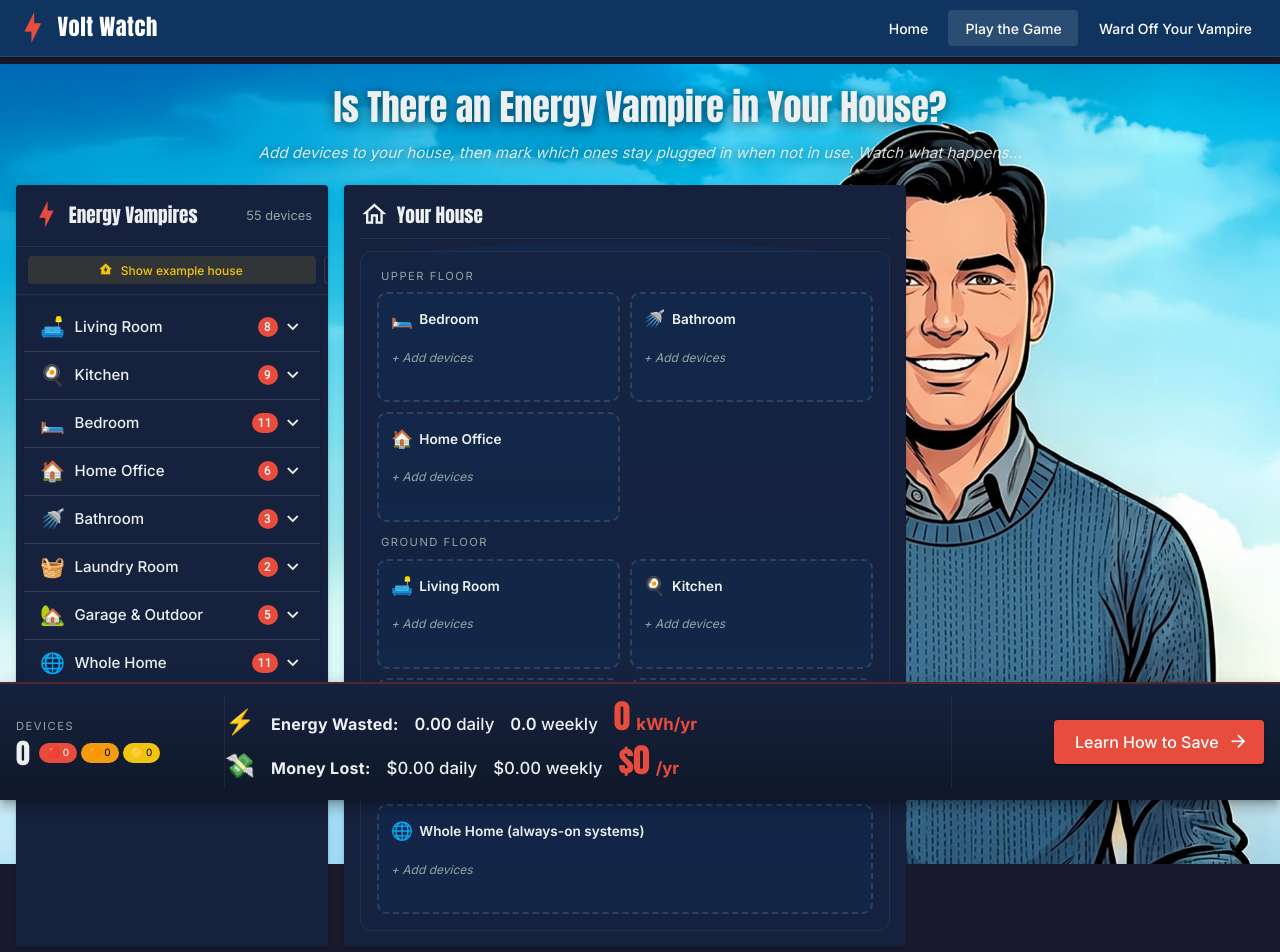
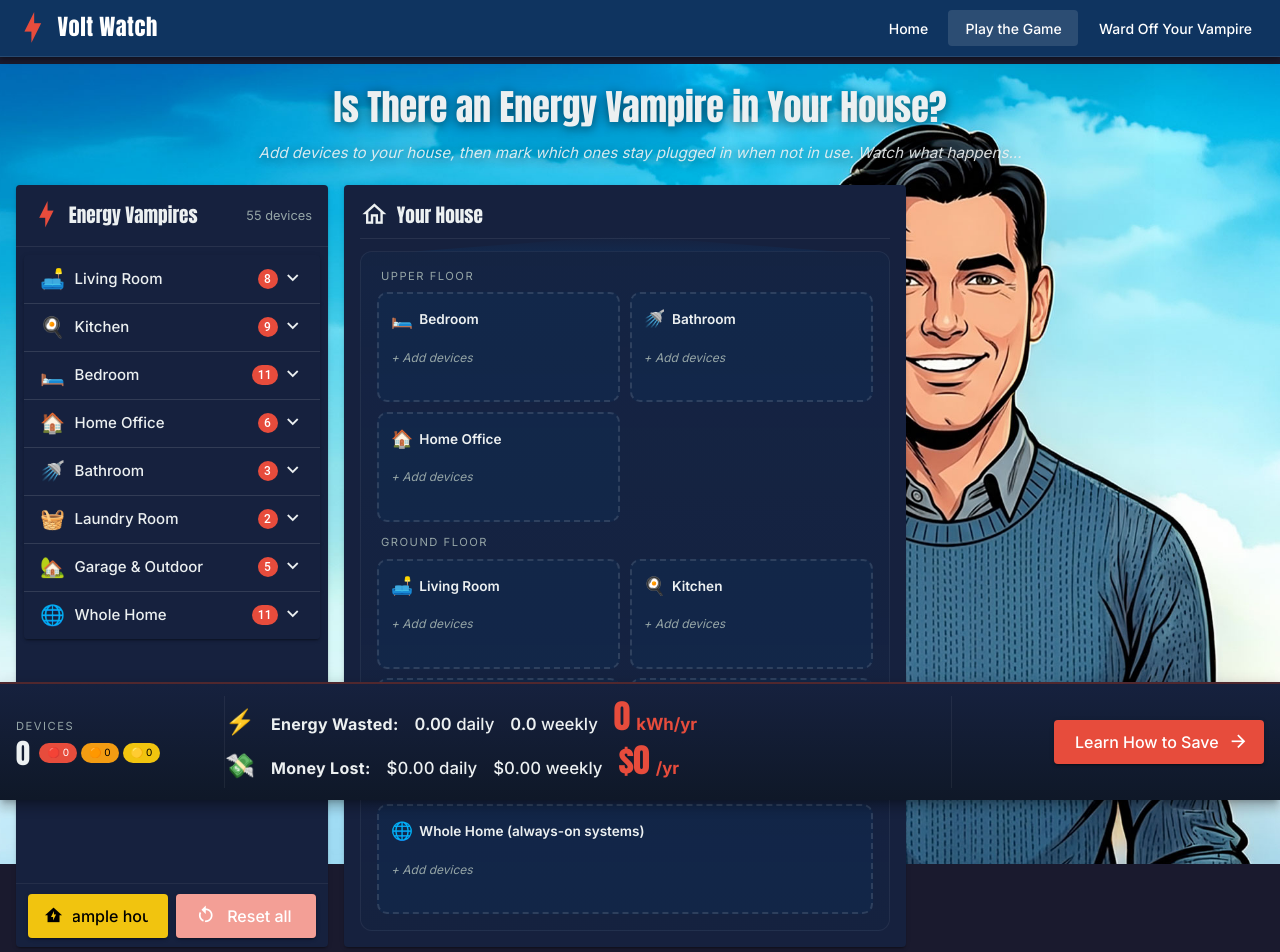
Before and after one commit to onerredfish77/energy-vampires, a Vue app: page /game in a window 1280 px wide. Shown: the top 952 px of the page. Built offline with nearby package versions, Linux system fonts and the light colour scheme; a web font is replaced by a local one.

Commit message:
feat: enhance DevicePanel layout with improved device category display and button styling

```diff
--- a/src/components/game/DevicePanel.vue
+++ b/src/components/game/DevicePanel.vue
@@ -5,30 +5,6 @@
       <span>Energy Vampires</span>
       <v-spacer />
       <span class="panel-sub">{{ DEVICES.length }} devices</span>
-    </div>
-
-    <div class="panel-actions">
-      <v-btn
-        size="small"
-        variant="tonal"
-        color="info"
-        prepend-icon="mdi-home-lightning-bolt"
-        block
-        @click="populateExampleHouse"
-      >
-        Show example house
-      </v-btn>
-      <v-btn
-        size="small"
-        variant="outlined"
-        color="error"
-        prepend-icon="mdi-restart"
-        block
-        :disabled="state.housedDevices.length === 0"
-        @click="resetDialogOpen = true"
-      >
-        Reset all
-      </v-btn>
     </div>
 
     <div class="panel-scroll">
@@ -42,6 +18,30 @@
           @check="onCheck"
         />
       </v-expansion-panels>
+    </div>
+
+    <div class="panel-actions">
+      <v-btn
+        size="large"
+        color="info"
+        :elevation="2"
+        prepend-icon="mdi-home-lightning-bolt"
+        class="panel-action-btn"
+        @click="populateExampleHouse"
+      >
+        Example house
+      </v-btn>
+      <v-btn
+        size="large"
+        color="error"
+        :elevation="2"
+        prepend-icon="mdi-restart"
+        class="panel-action-btn"
+        :disabled="state.housedDevices.length === 0"
+        @click="resetDialogOpen = true"
+      >
+        Reset all
+      </v-btn>
     </div>
 
     <v-fade-transition>
@@ -188,10 +188,17 @@ function confirmReset() {
   display: flex;
   gap: 0.5rem;
   padding: 0.6rem 0.75rem;
-  border-bottom: 1px solid rgba(255, 255, 255, 0.06);
+  border-top: 1px solid rgba(255, 255, 255, 0.06);
 }
-.panel-actions .v-btn {
-  flex: 1;
+.panel-action-btn {
+  flex: 1 1 0;
+  min-width: 0;
+}
+.panel-action-btn :deep(.v-btn__content) {
+  min-width: 0;
+  overflow: hidden;
+  text-overflow: ellipsis;
+  white-space: nowrap;
 }
 .panel-scroll {
   flex: 1;
--- a/src/views/GameView.vue
+++ b/src/views/GameView.vue
@@ -1,5 +1,5 @@
 <template>
-  <div ref="gameViewRef" class="game-view">
+  <div class="game-view">
     <VampireDisplay class="game-view__vampire" />
 
     <div class="game-content">
@@ -37,12 +37,12 @@
       You just saved ${{ savingsAmount.toFixed(2) }}/year!
     </v-snackbar>
 
-    <TallyBar ref="tallyBarRef" />
+    <TallyBar />
   </div>
 </template>
 
 <script setup>
-import { ref, watch, onMounted, onBeforeUnmount } from 'vue'
+import { ref, watch } from 'vue'
 import { useGameStore } from '@/stores/gameStore.js'
 import DevicePanel from '@/components/game/DevicePanel.vue'
 import HousePanel from '@/components/game/HousePanel.vue'
@@ -57,10 +57,6 @@ const activeRoomId = ref(null)
 
 const toastOpen = ref(false)
 const savingsAmount = ref(0)
-
-const tallyBarRef = ref(null)
-const gameViewRef = ref(null)
-let ro = null
 
 function openDrawer(roomId) {
   activeRoomId.value = roomId
@@ -77,21 +73,6 @@ watch(() => state.lastSaving, (v) => {
 watch(toastOpen, (open) => {
   if (!open) clearSaving()
 })
-
-onMounted(() => {
-  const el = tallyBarRef.value?.$el
-  if (!el || !gameViewRef.value) return
-  const update = () => {
-    gameViewRef.value.style.setProperty('--tally-h', `${el.offsetHeight}px`)
-  }
-  update()
-  ro = new ResizeObserver(update)
-  ro.observe(el)
-})
-
-onBeforeUnmount(() => {
-  ro?.disconnect()
-})
 </script>
 
 <style scoped>
@@ -106,13 +87,14 @@ onBeforeUnmount(() => {
 }
 
 /* Vampire is pinned to the visible space between the app bar and the
-   top of the sticky tally bar. --tally-h is set by a ResizeObserver. */
+   bottom of the viewport. The opaque sticky tally bar covers its lower
+   edge, so the image never bleeds past the tally. */
 .game-view__vampire {
   position: fixed;
   top: 64px;
   left: 0;
   right: 0;
-  bottom: var(--tally-h, 100px);
+  bottom: 0;
   z-index: 0;
 }
 
```
